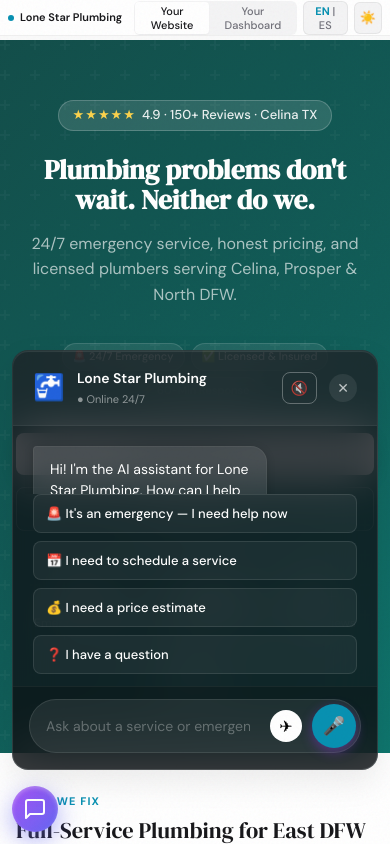
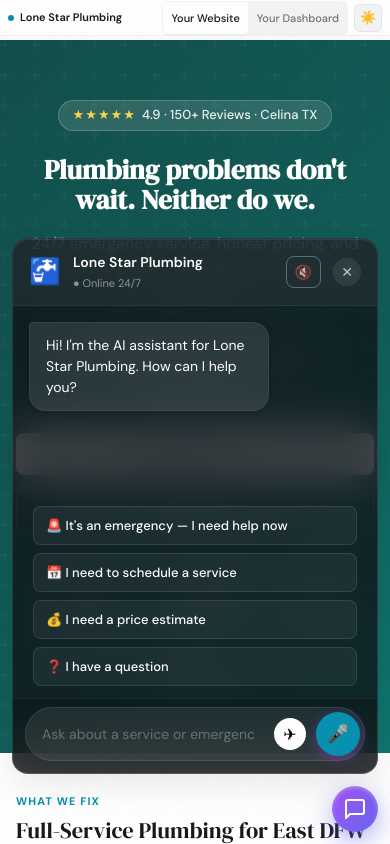
Before and after one commit to Mkhanal04/krevio-site, a plain HTML site: page demos/plumbing/index.html in a window 390 px wide. Both pictures are taken after a click on the button "Open chat". Shown: the top 844 px of the page. Drawn offline with Linux system fonts and the light colour scheme; files whose address does not match are found by name.

Commit message:
fix(demos): mobile responsiveness — single-row demo bar + larger chat panel
Mobile audit at 390x844 (iPhone 14) found two P0 issues across all 5 demos:

1. Demo bar wrapping/overflow on phones:
   - "Your Website / Your Dashboard" toggle wrapped to 2 lines (no nowrap)
   - Theme button + Back button pushed offscreen (no flex-shrink protection)
   - Plumbing & realestate had visible lang toggle eating extra space

   Fix per demo: white-space:nowrap on .demo-bar-btn, flex-shrink:0 on
   toggle/theme, ellipsis on title name, hide label/back/lang-toggle on
   ≤600px. KW compliance subtitle on realestate also dropped on phones —
   the demo "Demo" label is gone too, and the footer disclaimer carries
   the brokerage attribution.

2. Plumbing chat panel was capped at 420/380px max-height — only ~50% of
   mobile screen, clipping the bot greeting. Removed the per-demo overrides
   and added a shared mobile rule in css/chat-widget.css: max-height
   min(75svh, 600px), flex-grow messages, full-width on phones. svh
   handles iOS Safari address-bar collapse without jumping.

Mobile is the primary surface for demo visitors (most leads arrive on
phones), so the chat — which IS the product demo — needs the screen.

```diff
--- a/css/chat-widget.css
+++ b/css/chat-widget.css
@@ -243,3 +243,30 @@
   padding: var(--space-sm) var(--space-md); background: rgba(0,0,0,0.2);
   border-top: 1px solid rgba(255,255,255,0.05);
 }
+
+/* ─── Mobile (≤ 600px) ───
+   Mobile is the primary surface — most demo visitors arrive on phones.
+   Make the chat panel fill the viewport so the AI conversation (which is
+   the actual product demo) gets real estate. Constrains to 75svh so the
+   bubble + safe-area still has room. svh handles iOS Safari's collapsing
+   address bar — vh would jump when the bar hides/shows.
+*/
+@media (max-width: 600px) {
+  .chat-widget { right: 12px; bottom: 12px; left: 12px; }
+  .chat-widget .chat-bubble-btn { margin-left: auto; }
+  .chat-panel {
+    width: auto;
+    max-height: min(75svh, 600px);
+    margin-bottom: var(--space-md);
+  }
+  .chat-messages {
+    /* Remove fixed height — let flex grow to fill panel.
+       Min-height ensures greeting + 2-3 messages are always visible
+       even if quick-replies push the input row up. */
+    height: auto;
+    min-height: 200px;
+    padding: var(--space-lg);
+  }
+  .chat-header { padding: var(--space-md) var(--space-lg); }
+  .chat-input-row { padding: var(--space-sm) var(--space-md) var(--space-md); }
+}
--- a/demos/plumbing/index.html
+++ b/demos/plumbing/index.html
@@ -856,11 +856,12 @@ body {
   /* --- Demo bar: compact single row --- */
   .demo-bar { height: 36px; padding: 0 8px; gap: 6px; }
   .demo-bar-title .dot { width: 6px; height: 6px; }
-  .demo-bar-title { font-size: 11px; }
-  .lang-toggle { padding: 2px 6px; font-size: 11px; }
-  .demo-bar-toggle { padding: 1px; }
-  .demo-bar-btn { padding: 2px 8px; font-size: 11px; }
-  .demo-bar-theme { width: 32px; height: 32px; font-size: 13px; }
+  .demo-bar-title { font-size: 11px; min-width: 0; flex-shrink: 1; }
+  .demo-bar-name { white-space: nowrap; overflow: hidden; text-overflow: ellipsis; max-width: 140px; }
+  .lang-toggle { display: none !important; } /* hide on phones — saves 60px; ES users can switch on tablet+ */
+  .demo-bar-toggle { padding: 1px; flex-shrink: 0; }
+  .demo-bar-btn { padding: 2px 8px; font-size: 11px; white-space: nowrap; }
+  .demo-bar-theme { width: 28px; height: 28px; font-size: 13px; flex-shrink: 0; }
 
   /* --- Customer View: Hero --- */
   .cv-hero { padding: 60px 16px 48px; }
@@ -997,8 +998,8 @@ body {
   .kb-q { font-size: 12px; }
   .kb-a { font-size: 12px; }
 
-  /* --- Chatbot: full-width on phone --- */
-  .chat-panel { width: calc(100vw - 24px); max-height: 420px; }
+  /* --- Chatbot: full-width on phone, defer max-height to shared chat-widget.css mobile rule --- */
+  .chat-panel { width: calc(100vw - 24px); }
   .chat-widget { right: 12px; bottom: 12px; }
   .chat-bubble-btn { width: 46px; height: 46px; font-size: 20px; }
 
@@ -1030,7 +1031,6 @@ body {
   .dispatch-stat { padding: 8px; }
   .dispatch-stat-value { font-size: 16px; }
   .booking-card { padding: 18px 14px; }
-  .chat-panel { max-height: 380px; }
 }
 </style>
 </head>
```
Also changed, not shown: demos/hvac/index.html (+11 -0 lines), demos/landscaping/index.html (+9 -0 lines), demos/realestate/index.html (+13 -0 lines), demos/remodeling/index.html (+9 -0 lines).
